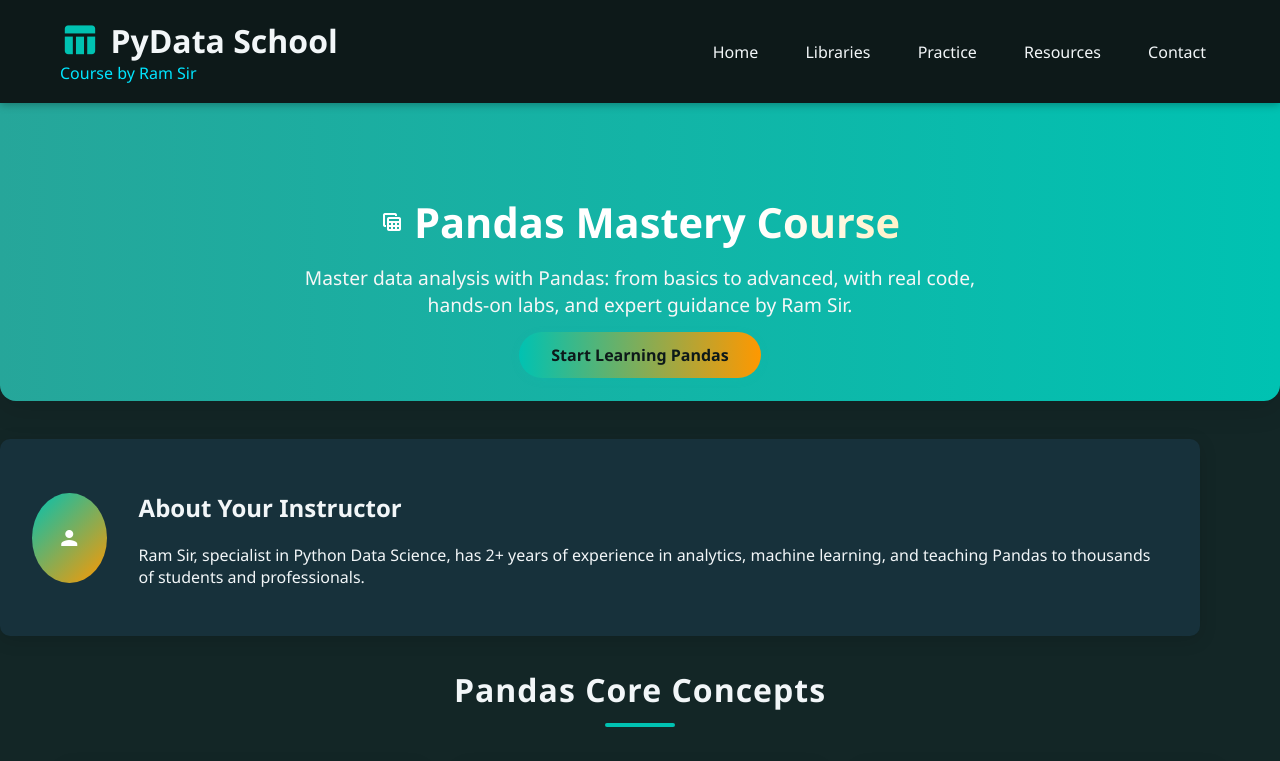
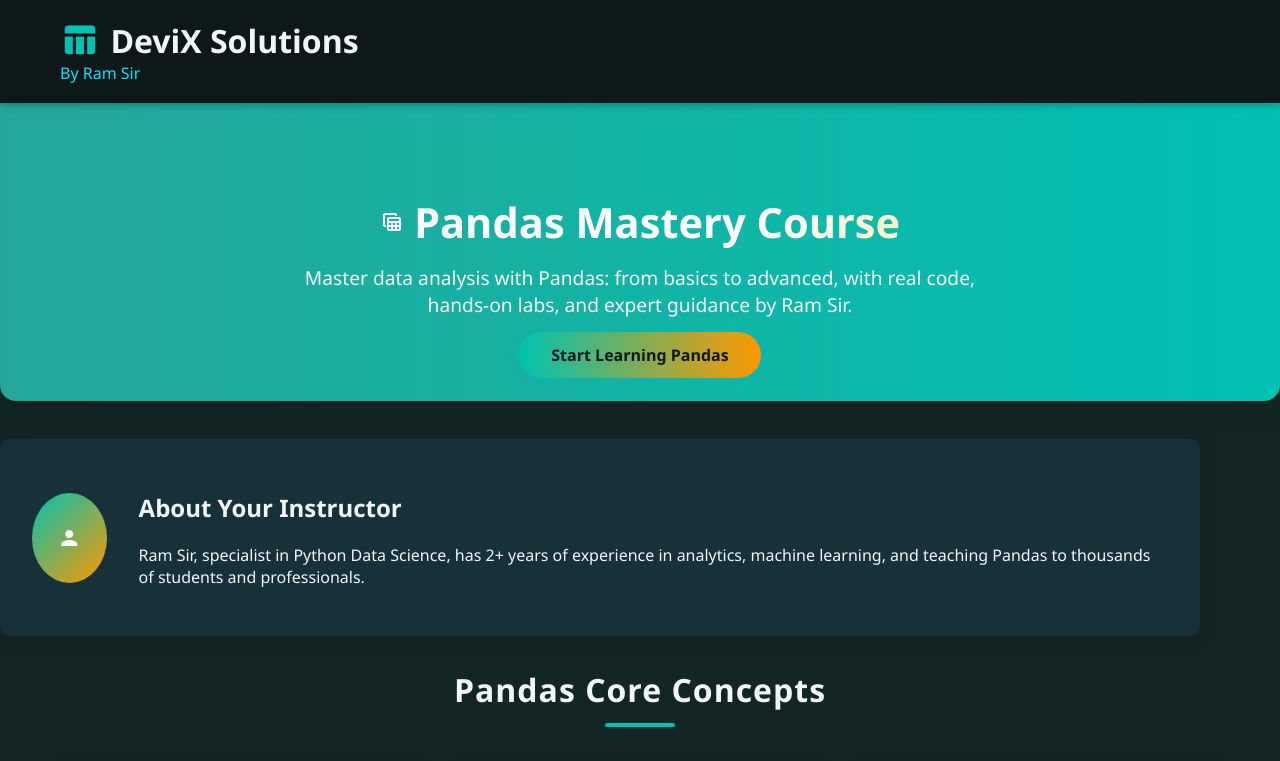
Before and after one commit to Ramgopal-Prajapati/pandas, a plain HTML site: page index.html in a window 1280 px wide. Shown: the top 761 px of the page. Drawn offline with Linux system fonts and the light colour scheme.

Commit message:
Update index.html

```diff
--- a/index.html
+++ b/index.html
@@ -245,20 +245,10 @@
         <div>
             <div class="logo">
                 <span class="material-icons">table_chart</span>
-                <span>PyData School</span>
+                <span>DeviX Solutions</span>
             </div>
-            <div class="instructor">Course by Ram Sir</div>
-        </div>
-        <nav>
-            <ul>
-                <li><a href="#">Home</a></li>
-                <li><a href="#">Libraries</a></li>
-                <li><a href="#">Practice</a></li>
-                <li><a href="#">Resources</a></li>
-                <li><a href="#">Contact</a></li>
-            </ul>
-        </nav>
-    </div>
+            <div class="instructor">By Ram Sir</div>
+
 </header>
 <!-- Hero -->
 <section class="hero">
```
